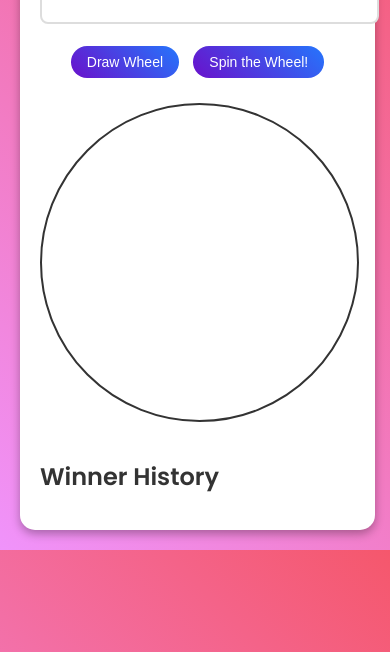
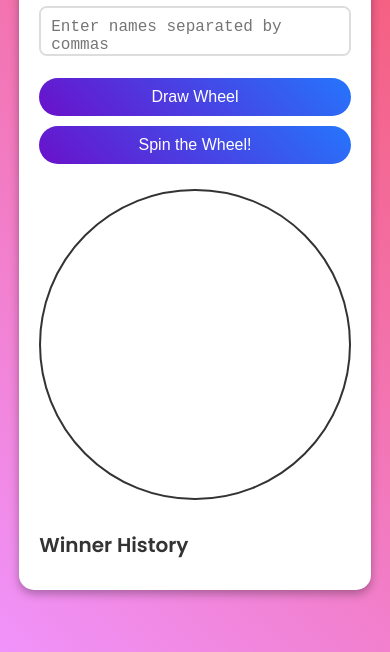
Before and after one commit to PurpleLifeControl/SteakhouseCuts, a plain HTML site: page index.html in a window 390 px wide. Shown: the part 192-844 px from the top of the page. Drawn offline with Linux system fonts and the light colour scheme.

Commit message:
Update index.html

```diff
--- a/index.html
+++ b/index.html
@@ -2,32 +2,48 @@
 <html>
 <head>
   <meta charset="UTF-8">
-  <!-- The viewport meta tag makes the site responsive on mobile devices -->
+  <!-- Ensure the website scales correctly on mobile devices -->
   <meta name="viewport" content="width=device-width, initial-scale=1.0">
-  <title>Responsive Colorful Wheel of Fortune Picker</title>
-  <!-- Google Fonts for a modern look -->
+  <title>Mobile-Fit Wheel of Fortune Picker</title>
+  <!-- Google Fonts for a modern, fresh look -->
   <link href="https://fonts.googleapis.com/css2?family=Poppins:wght@400;600&display=swap" rel="stylesheet">
   <style>
-    /* Overall Page Styling */
+    /* Reset some default spacing */
+    * {
+      margin: 0;
+      padding: 0;
+      box-sizing: border-box;
+    }
+
+    /* Mobile-first styling for the entire page */
     body {
       font-family: 'Poppins', sans-serif;
-      text-align: center;
       background: linear-gradient(45deg, #f093fb, #f5576c);
-      margin: 0;
-      padding: 20px;
+      min-height: 100vh;
+      display: flex;
+      flex-direction: column;
+      align-items: center;
+      justify-content: center;
       color: #333;
+      padding: 10px;
     }
-    /* Container styling: maximum width with responsive width */
+
+    /* Container that holds the entire application */
     .container {
+      width: 95%;
       max-width: 600px;
-      width: 90%;
-      margin: auto;
       background: #fff;
       padding: 20px;
       border-radius: 15px;
-      box-shadow: 0 4px 10px rgba(0,0,0,0.3);
+      box-shadow: 0 4px 10px rgba(0, 0, 0, 0.3);
     }
-    /* Textarea styling */
+
+    h1 {
+      text-align: center;
+      margin-bottom: 20px;
+    }
+
+    /* Textarea for name input */
     textarea {
       width: 100%;
       height: 50px;
@@ -43,11 +59,13 @@
       border-color: #6a11cb;
       outline: none;
     }
-    /* Colorful, rounded buttons */
+
+    /* Rounded, colorful buttons that span the full width */
     button {
-      padding: 10px 20px;
+      width: 100%;
+      padding: 10px;
       font-size: 16px;
-      margin: 5px;
+      margin: 5px 0;
       cursor: pointer;
       border: none;
       border-radius: 30px;
@@ -62,30 +80,34 @@
       background: #bbb;
       cursor: not-allowed;
     }
-    /* Responsive Canvas styling: width adjusts to container while keeping a square aspect ratio */
+
+    /* Responsive canvas: It fits the container and remains square */
     canvas {
-      margin-top: 20px;
+      display: block;
+      margin: 20px auto;
       border: 2px solid #333;
       border-radius: 50%;
       background: #fff;
       width: 100%;
       height: auto;
-      max-width: 500px;
     }
-    /* Result text styling */
+
+    /* Styling for the result text */
     #result {
       margin-top: 20px;
       font-size: 24px;
       font-weight: bold;
       color: #27ae60;
+      text-align: center;
     }
-    /* Winner History list styling */
+
+    /* Styling for the winner history */
     #winnerHistory {
       margin-top: 30px;
-      text-align: left;
     }
     #winnerHistory h2 {
       margin-bottom: 10px;
+      font-size: 20px;
     }
     #winnersList {
       list-style: none;
@@ -97,32 +119,16 @@
       background: #f9f9f9;
       border-radius: 5px;
       margin-bottom: 5px;
-    }
-    /* Media query for smaller screens */
-    @media (max-width: 600px) {
-      h1 {
-        font-size: 24px;
-      }
-      button {
-        font-size: 14px;
-        padding: 8px 16px;
-      }
-      textarea {
-        font-size: 14px;
-      }
-      #result {
-        font-size: 20px;
-      }
+      font-size: 16px;
     }
   </style>
 </head>
 <body>
   <div class="container">
-    <h1>Responsive Colorful Wheel of Fortune Picker</h1>
-    <textarea id="namesInput" placeholder="Enter names separated by commas"></textarea><br>
+    <h1>Wheel of Fortune Picker</h1>
+    <textarea id="namesInput" placeholder="Enter names separated by commas"></textarea>
     <button id="drawButton">Draw Wheel</button>
     <button id="spinButton">Spin the Wheel!</button>
-    <br>
     <canvas id="wheelCanvas" width="500" height="500"></canvas>
     <div id="result"></div>
     <div id="winnerHistory">
@@ -136,31 +142,31 @@
     const canvas = document.getElementById("wheelCanvas");
     const ctx = canvas.getContext("2d");
     let names = [];
-    let currentAngle = 0;  // Current rotation angle (in radians)
-    let arc = 0;           // Angle per segment (calculated later)
-    let winners = [];      // Array to track the history of winners
+    let currentAngle = 0;  // Current rotation angle in radians
+    let arc = 0;           // Angle per segment (computed later)
+    let winners = [];      // Array to track winning names
 
-    // Resize the canvas based on the container width (to maintain responsiveness)
+    // Function to resize the canvas based on its container's width
     function resizeCanvas() {
       const containerWidth = document.querySelector('.container').clientWidth;
       canvas.width = containerWidth;
-      canvas.height = containerWidth; // Keep a square canvas for the wheel
+      canvas.height = containerWidth; // Keep the canvas square
       drawWheel(); // Redraw the wheel after resizing
     }
 
-    // Redraw canvas on window resize
+    // Listen for window resize events (e.g., orientation changes)
     window.addEventListener('resize', resizeCanvas);
 
-    // Draw the wheel on the canvas
+    // Draw the wheel with the current names and rotation
     function drawWheel() {
       ctx.clearRect(0, 0, canvas.width, canvas.height);
       if (names.length === 0) return;
-      arc = 2 * Math.PI / names.length;  // Equal segment angle
+      arc = 2 * Math.PI / names.length;
       const centerX = canvas.width / 2;
       const centerY = canvas.height / 2;
       const outsideRadius = Math.min(centerX, centerY) - 20;
 
-      // Draw each segment with its corresponding name
+      // Draw each segment and label it
       for (let i = 0; i < names.length; i++) {
         const angle = currentAngle + i * arc;
         ctx.beginPath();
@@ -180,11 +186,11 @@
         ctx.restore();
       }
 
-      // Draw the pointer at the bottom of the wheel
+      // Draw the pointer (triangle) at the bottom of the wheel
       drawPointer();
     }
 
-    // Draw the pointer (triangle) at the bottom of the wheel
+    // Draw a triangle pointer at the bottom of the wheel
     function drawPointer() {
       const centerX = canvas.width / 2;
       const centerY = canvas.height / 2;
@@ -209,10 +215,10 @@
       return colors[index % colors.length];
     }
 
-    // Update the Winner History list in the DOM
+    // Update the winner history list in the DOM
     function updateWinnersList() {
       const list = document.getElementById("winnersList");
-      list.innerHTML = ""; // Clear current list
+      list.innerHTML = "";
       winners.forEach(function(winner, index) {
         const li = document.createElement("li");
         li.textContent = (index + 1) + ". " + winner;
@@ -228,8 +234,8 @@
         document.getElementById("result").innerText = "Please enter some names.";
         return;
       }
-      currentAngle = 0;  // Reset rotation
-      resizeCanvas();    // Resize canvas and draw the wheel
+      currentAngle = 0; // Reset rotation
+      resizeCanvas();   // Ensure the canvas is sized correctly
       drawWheel();
       document.getElementById("result").innerText = "";
     });
@@ -246,10 +252,9 @@
     // Animate the wheel spin with an easing effect
     function spinWheel() {
       document.getElementById("spinButton").disabled = true;
-      const spinDuration = 5000; // Duration in milliseconds
+      const spinDuration = 5000; // Spin for 5 seconds
       const initialAngle = currentAngle;
-      // Spin at least 5 full rotations plus a random extra angle
-      const totalSpinDegrees = 360 * 5 + Math.floor(Math.random() * 360);
+      const totalSpinDegrees = 360 * 5 + Math.floor(Math.random() * 360); // 5+ full rotations
       const targetAngle = initialAngle + totalSpinDegrees * Math.PI / 180;
       let startTime = null;
 
@@ -275,10 +280,9 @@
       return 1 - Math.pow(1 - t, 3);
     }
 
-    // Determine which segment won and update the winner history
+    // Determine the winning segment and update the winner history
     function announceWinner() {
-      // Since the pointer is drawn at the bottom, the pointer angle is 90° (π/2 radians)
-      let pointerAngle = Math.PI / 2;
+      const pointerAngle = Math.PI / 2; // Bottom of the wheel
       let relativeAngle = (pointerAngle - currentAngle) % (2 * Math.PI);
       if (relativeAngle < 0) {
         relativeAngle += 2 * Math.PI;
@@ -286,8 +290,6 @@
       const winningIndex = Math.floor(relativeAngle / arc);
       const winner = names[winningIndex];
       document.getElementById("result").innerText = "Winner: " + winner;
-
-      // Add the winner to the history array and update the display
       winners.push(winner);
       updateWinnersList();
     }
```
